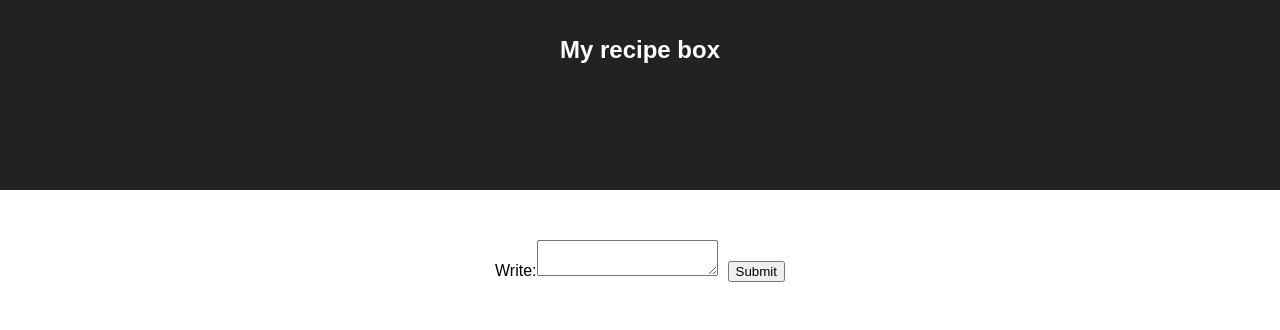
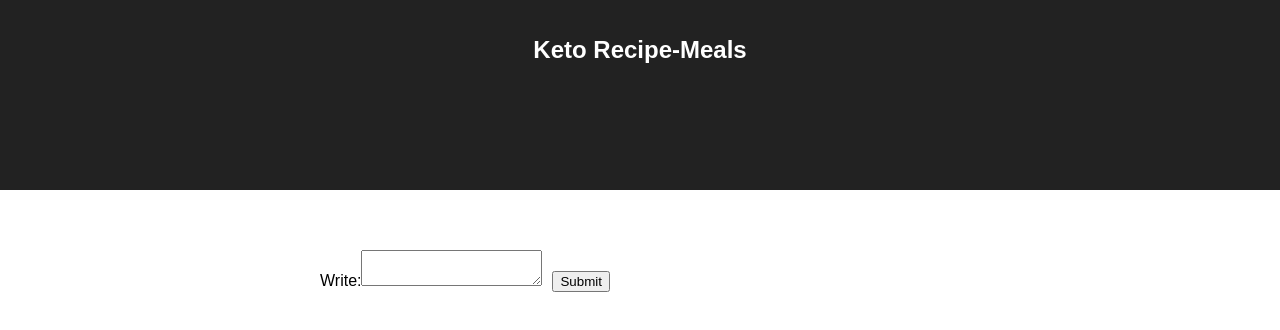
Before and after one commit to Garabed96/Recipe-box, a React (Create React App) app: page / in a window 1280 px wide. Shown: the top 330 px of the page. Built offline with nearby package versions, Linux system fonts and the light colour scheme.

Commit message:
tempt alert box until Modal replacement

```diff
--- a/package.json
+++ b/package.json
@@ -12,5 +12,9 @@
     "build": "react-scripts build",
     "test": "react-scripts test --env=jsdom",
     "eject": "react-scripts eject"
+  },
+  "devDependencies": {
+    "css-loader": "^0.28.10",
+    "style-loader": "^0.20.2"
   }
 }
--- a/src/App.js
+++ b/src/App.js
@@ -17,27 +17,32 @@ class App extends Component {
   }
 
   handleClick(event) {
-    alert("output: " + this.state.value);
+    alert('output: ' + this.state.value);
     event.preventDefault();
   }
 
   render() {
     return (
+    <div>
       <div className="App">
         <header className="App-header">
-        <title> Recipe Box</title>
-          <h1 className="App-title">My recipe box</h1>
+        <title> Keto Recipe </title>
+          <h1 className="App-title">Keto Recipe-Meals</h1>
         </header>
+      </div>
 
-        <form onSubmit={this.handleSubmit}>
+      <div className="Out">
+        <body>
+        <form onSubmit={this.handleClick}>
          <label>
            Write:
           <textarea  value={this.state.value} onChange={this.handleChange} />
         </label>
       <input className="box" type="submit" value="Submit" />
       </form>
+      </body>
       </div>
-
+    </div>
     );
   }
 }
--- a/src/index.css
+++ b/src/index.css
@@ -12,3 +12,10 @@ form{
 .box{
   margin-left: 10px;
 }
+
+.Out{
+  margin: auto;
+  width: 50%;
+  border: 3px;
+  padding: 10px;
+}
--- a/src/index.js
+++ b/src/index.js
@@ -4,5 +4,8 @@ import './index.css';
 import App from './App';
 import registerServiceWorker from './registerServiceWorker';
 
-ReactDOM.render(<App />, document.getElementById('root'));
+ReactDOM.render(
+    <App />,
+    document.getElementById('root')
+);
 registerServiceWorker();
```
Also changed, not shown: 2 other files (tests, documents, lock files or other folders).
